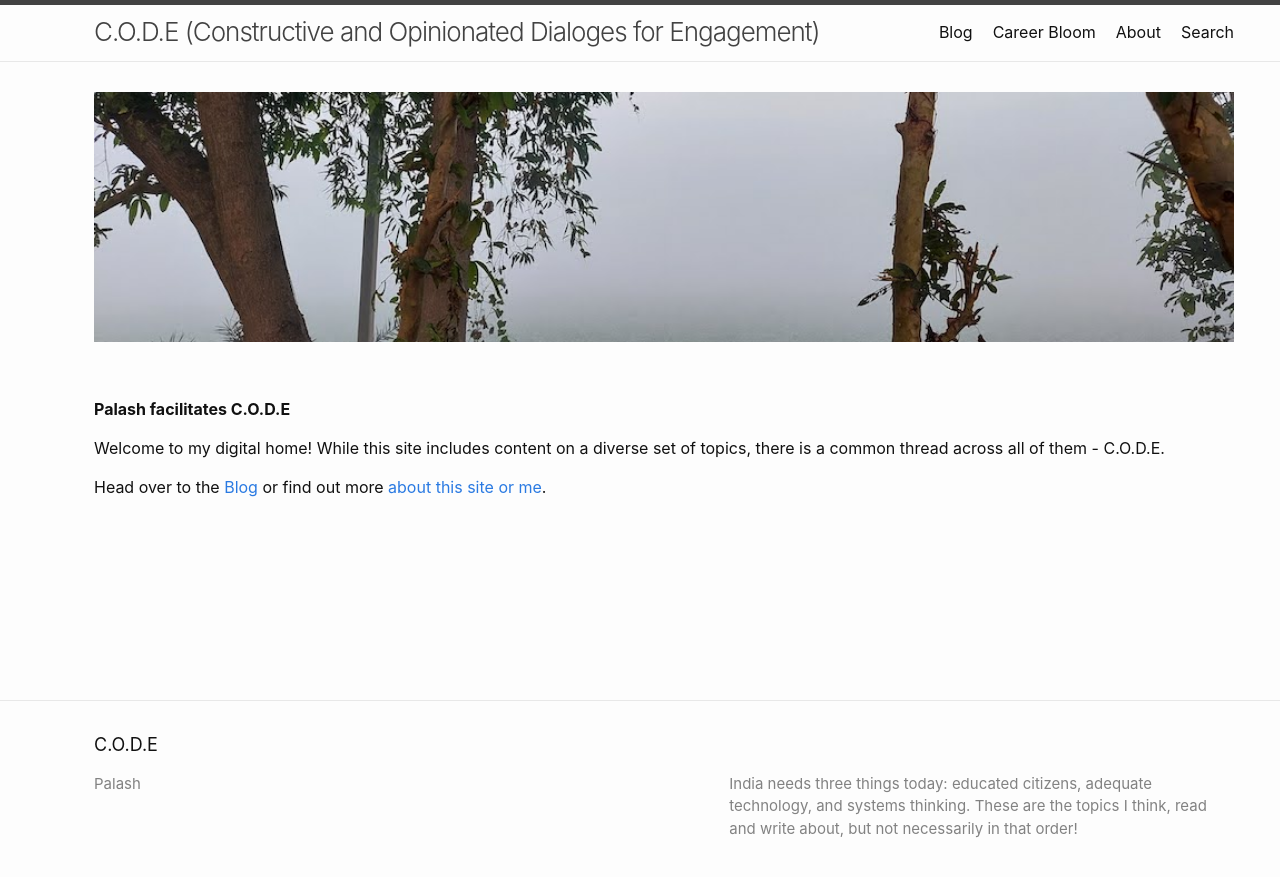
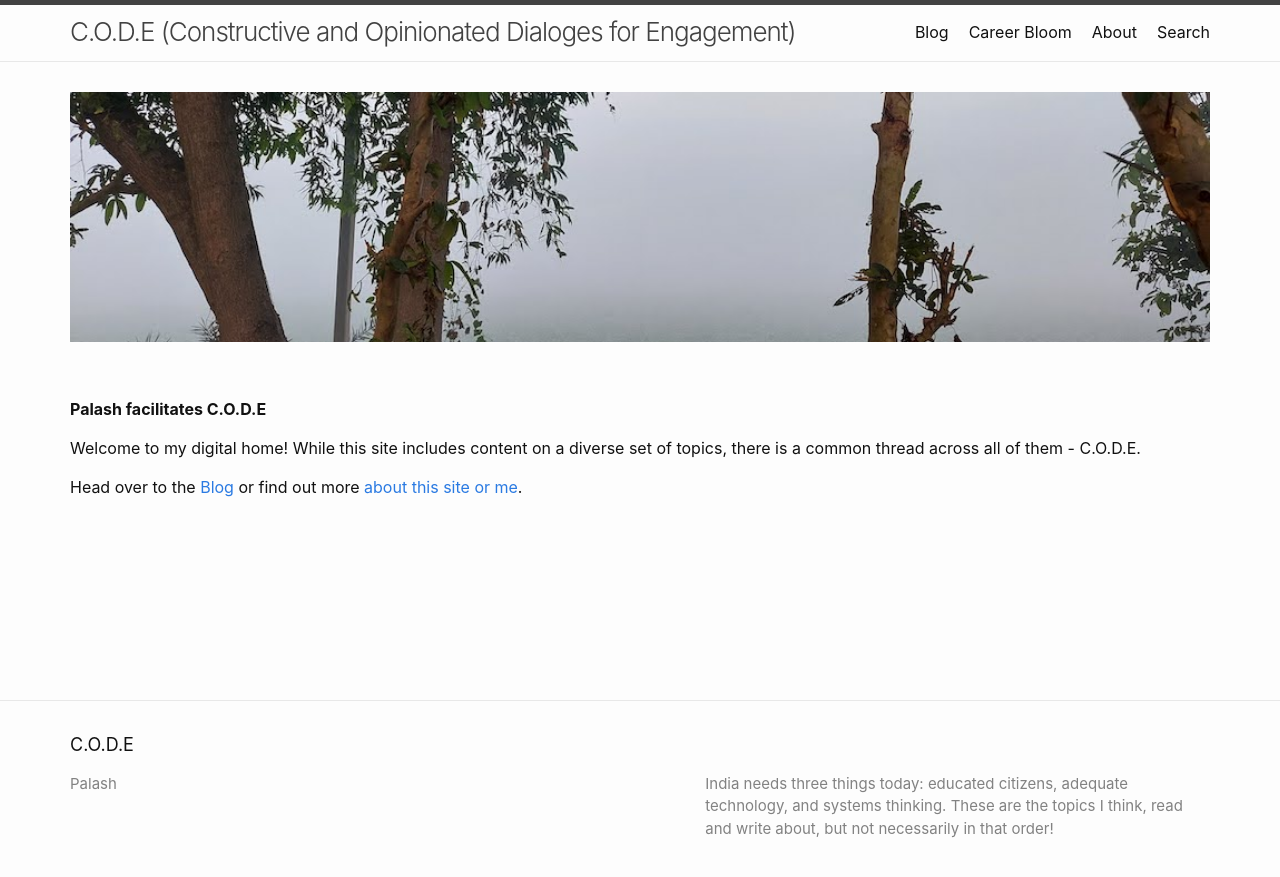
Before and after one commit to palash-website/home, a Jekyll site: the page built from docs/index.md, in a window 1280 px wide. Shown: the top 877 px of the page. Built offline with Jekyll 4.4.1, drawn with Linux system fonts in a browser that asks for light colours.

Commit message:
fixed horizontal scroll in mobile

```diff
--- a/docs/_sass/minima/_layout.scss
+++ b/docs/_sass/minima/_layout.scss
@@ -262,7 +262,7 @@
 }
 /* Styling for the sidebar. */
 //div.wrapper {max-width: 960px;margin-left:5%;width:65%}
-div.wrapper {margin-left:5%;}
+//div.wrapper {margin-left:5%;}
 div.sidebar {display:none; max-width: 320px;position:fixed;left:75%;background-color:aliceblue;}
 //div.sidebar {max-width: 320px;position:fixed;left:75%;background-color:aliceblue;}
 /*div#sidebar_description {background-color: rgb(96, 170, 234);}*/
```
